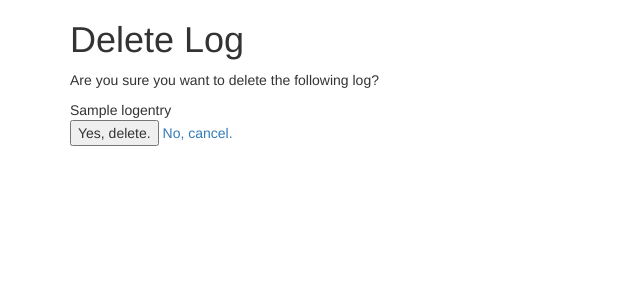
After one commit to phildini/logtacts, a Django app: template logtacts/contacts/templates/delete_log.html in a window 1280 px wide. The commit adds this page. Shown: the top 300 px of the page, without its empty margins (0-640 px from the left). Run offline with Django 3.2, Linux system fonts and the light colour scheme; the template is opened without the code that fills it: most values are stand-ins (such as "Sample title", 1, 10 or a date in 2020); some libraries are stand-ins or nearby versions.

Commit message:
Allow log deleting

```diff
--- a/logtacts/contacts/forms.py
+++ b/logtacts/contacts/forms.py
@@ -19,7 +19,7 @@ class LogEntryForm(BootstrapForm, forms.ModelForm):
 
     class Meta:
         model = LogEntry
-        fields = ['kind','link','time','notes']
+        fields = ['kind','link','notes']
 
 
 class TagForm(BootstrapForm, forms.ModelForm):
--- a/logtacts/contacts/templates/delete_contact.html
+++ b/logtacts/contacts/templates/delete_contact.html
@@ -6,6 +6,6 @@
 <form action="{% url "contacts-delete" pk=contact.id %}" method="POST">
     {% csrf_token %}
     <input type="submit" value="Yes, delete." />
-    <a href="%{ url "contacts-list" %}">No, cancel.</a>
+    <a href="{% url "contacts-list" %}">No, cancel.</a>
 </form>
 {% endblock %}
--- /dev/null
+++ b/logtacts/contacts/templates/delete_log.html
@@ -0,0 +1,12 @@
+{% extends "base.html" %}
+
+{% block content %}
+<h1>Delete Log</h1>
+<p>Are you sure you want to delete the following log?</p>
+{{ logentry }}
+<form action="{% url "log-delete" pk=logentry.id %}" method="POST">
+    {% csrf_token %}
+    <input type="submit" value="Yes, delete." />
+    <a href="{% url "contacts-view" pk=logentry.contact.id %}">No, cancel.</a>
+</form>
+{% endblock %}
--- a/logtacts/logtacts/settings/base.py
+++ b/logtacts/logtacts/settings/base.py
@@ -57,6 +57,7 @@ MIDDLEWARE_CLASSES = (
     'django.contrib.auth.middleware.SessionAuthenticationMiddleware',
     'django.contrib.messages.middleware.MessageMiddleware',
     'django.middleware.clickjacking.XFrameOptionsMiddleware',
+    'logtacts.middleware.TimezoneMiddleware',
 )
 
 ROOT_URLCONF = 'logtacts.urls'
--- a/logtacts/logtacts/urls.py
+++ b/logtacts/logtacts/urls.py
@@ -44,4 +44,9 @@ urlpatterns = patterns('',
         log_views.EditLogView.as_view(),
         name='log-edit',
     ),
+    url(
+        r'^log/delete/(?P<pk>\d+)/$',
+        log_views.DeleteLogView.as_view(),
+        name='log-delete',
+    ),
 )
--- a/requirements.txt
+++ b/requirements.txt
@@ -1,4 +1,5 @@
 Django==1.7
 dj-database-url==0.3.0
 gunicorn==19.1.1
+pytz==2014.7
 wsgiref==0.1.2
```
Also changed, not shown: logtacts/contacts/templates/contact.html (+5 -3 lines), logtacts/contacts/views/log_views.py (+15 -1 lines), logtacts/logtacts/middleware.py (added, +7 -0 lines), logtacts/db.sqlite3 (deleted).
